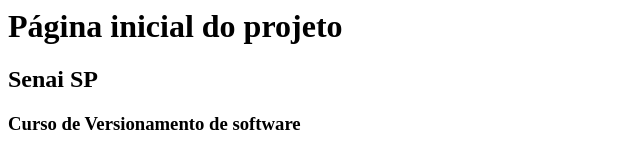
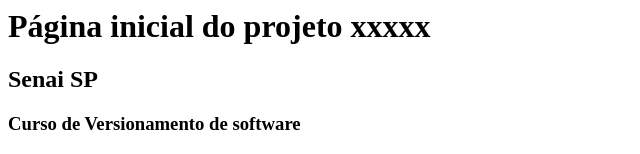
Before and after one commit to juniorgarcia81/projeto-turma2, a plain HTML site: page index.html in a window 1280 px wide. Shown: the top 154 px of the page, without its empty margins (0-640 px from the left). Drawn offline with Linux system fonts and the light colour scheme.

Commit message:
Teste do clone

```diff
--- a/index.html
+++ b/index.html
@@ -3,7 +3,7 @@
     <title>ProEducador Turma 2</title>
   </head>
   <body>
-    <h1>Página inicial do projeto</h1>
+    <h1>Página inicial do projeto xxxxx</h1>
 	<h2>Senai SP</h2>
        <h3>Curso de Versionamento de software</h3>
        <p>Curso destinado aos professores do SENAI...</p>
```
